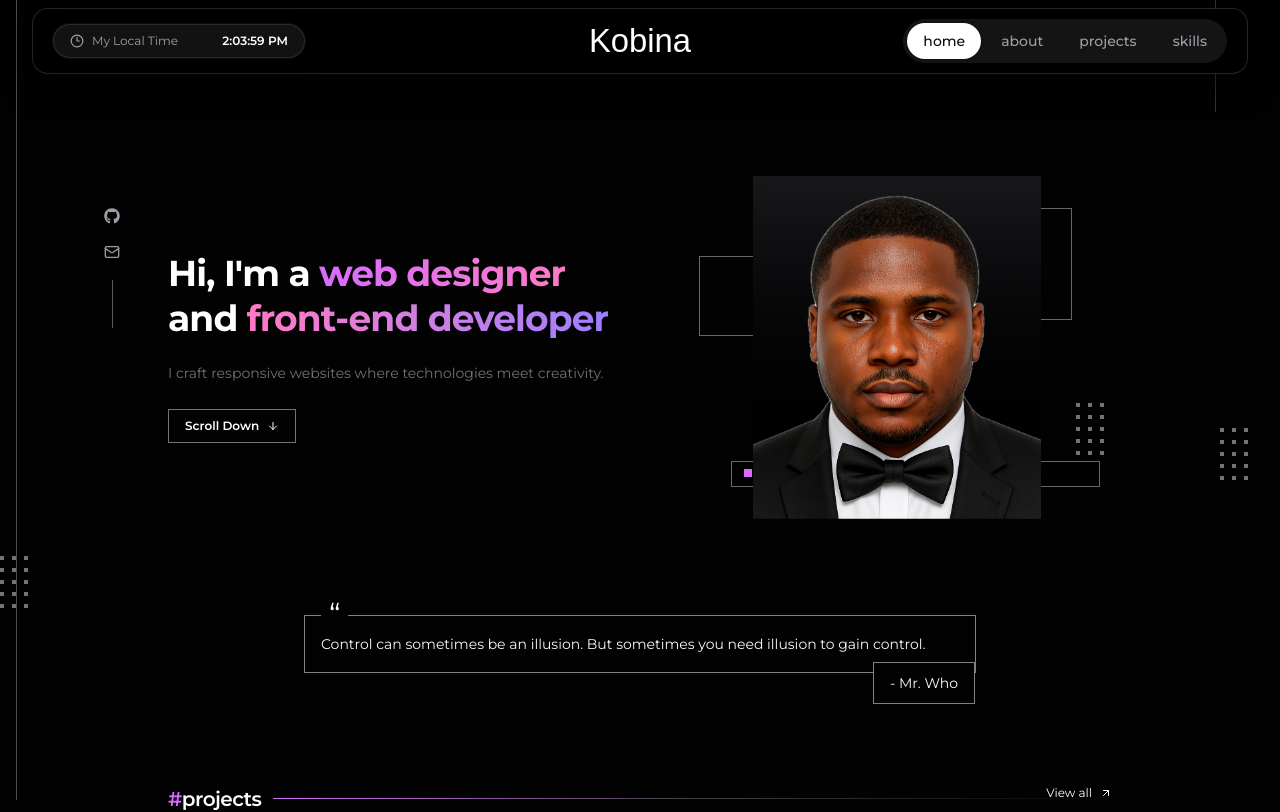
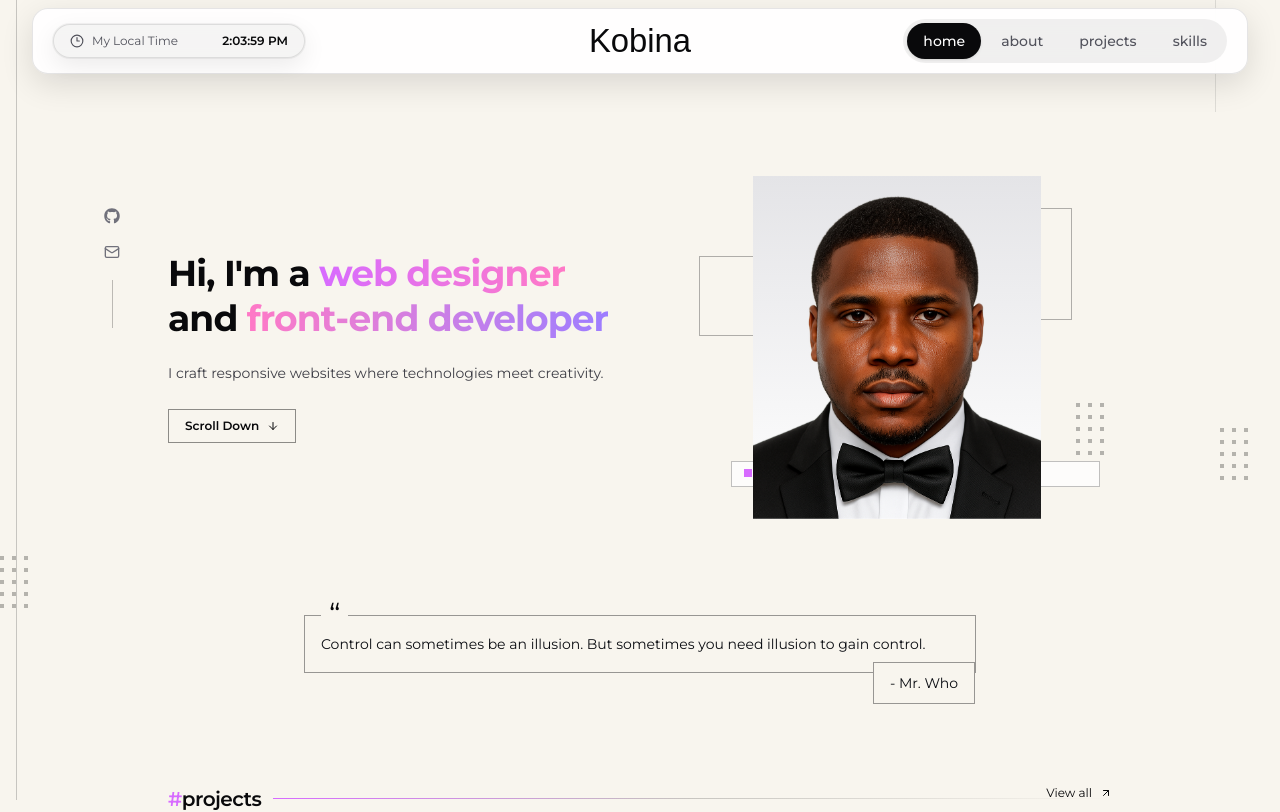
Before and after one commit to kobina2121/kobina.portfolio, a Next.js app: page / in a window 1280 px wide. Shown: the top 812 px of the page. Built offline with nearby package versions, Linux system fonts and the light colour scheme; a web font is replaced by a local one.

Commit message:
feat: support system theme mode

```diff
--- a/src/components/navbar-status-pill.tsx
+++ b/src/components/navbar-status-pill.tsx
@@ -1,12 +1,13 @@
 "use client";
 
-import { Clock3, MapPin, Moon, Sun } from "lucide-react";
+import { Clock3, Laptop, MapPin, Moon, Sun } from "lucide-react";
 import { useTheme } from "next-themes";
 import { useEffect, useState } from "react";
 
 type PillMode = "theme" | "time" | "location";
 
 const pillModes: PillMode[] = ["theme", "time", "location"];
+const themeModes = ["system", "dark", "light"] as const;
 
 const timeFormatter = new Intl.DateTimeFormat("en-US", {
   timeZone: "Africa/Accra",
@@ -17,7 +18,7 @@ const timeFormatter = new Intl.DateTimeFormat("en-US", {
 });
 
 export function NavbarStatusPill() {
-  const { resolvedTheme, setTheme } = useTheme();
+  const { resolvedTheme, setTheme, theme } = useTheme();
   const [mode, setMode] = useState<PillMode>("theme");
   const [localTime, setLocalTime] = useState("--:--:--");
 
@@ -47,11 +48,18 @@ export function NavbarStatusPill() {
   const isThemeMode = mode === "theme";
   const isTimeMode = mode === "time";
   const isLocationMode = mode === "location";
+  const selectedTheme = themeModes.includes(
+    theme as (typeof themeModes)[number],
+  )
+    ? (theme as (typeof themeModes)[number])
+    : "system";
   const isDarkTheme = resolvedTheme !== "light";
 
   const handleClick = () => {
     if (isThemeMode) {
-      setTheme(isDarkTheme ? "light" : "dark");
+      const currentIndex = themeModes.indexOf(selectedTheme);
+      const nextTheme = themeModes[(currentIndex + 1) % themeModes.length];
+      setTheme(nextTheme);
       return;
     }
 
@@ -65,12 +73,19 @@ export function NavbarStatusPill() {
       : "I'm Based In";
 
   const value = isThemeMode
-    ? isDarkTheme
+    ? selectedTheme === "system"
+      ? "System"
+      : isDarkTheme
       ? "Dark"
       : "White"
     : isTimeMode
       ? localTime
       : "Accra, GH";
+
+  const nextTheme =
+    themeModes[(themeModes.indexOf(selectedTheme) + 1) % themeModes.length];
+  const nextThemeLabel =
+    nextTheme === "system" ? "system" : nextTheme === "light" ? "white" : "dark";
 
   return (
     <button
@@ -78,9 +93,7 @@ export function NavbarStatusPill() {
       className="group hidden w-[15.75rem] items-center justify-between justify-self-start overflow-hidden rounded-full border border-zinc-950/10 bg-zinc-950/[0.04] px-4 py-2 text-xs shadow-[0_8px_24px_rgba(0,0,0,0.08)] ring-1 ring-zinc-950/5 transition hover:border-zinc-950/20 hover:bg-zinc-950/[0.07] md:flex dark:border-white/10 dark:bg-white/[0.07] dark:shadow-[0_8px_24px_rgba(0,0,0,0.25)] dark:ring-white/5 dark:hover:border-white/20 dark:hover:bg-white/[0.1]"
       aria-label={
         isThemeMode
-          ? `Current theme is ${isDarkTheme ? "dark" : "white"}. Click to switch to ${
-              isDarkTheme ? "white" : "dark"
-            } theme.`
+          ? `Current theme setting is ${value}. Click to switch to ${nextThemeLabel} theme.`
           : isTimeMode
             ? `Current local time in Accra is ${localTime}. Click to show location.`
             : "Currently based in Accra, Ghana. Click to show theme."
@@ -106,7 +119,12 @@ export function NavbarStatusPill() {
 
       <span className="flex shrink-0 items-center gap-2 font-semibold text-zinc-950 dark:text-white">
         <span>{value}</span>
-        {isThemeMode && isDarkTheme ? (
+        {isThemeMode && selectedTheme === "system" ? (
+          <Laptop
+            className="size-3.5 text-zinc-600 transition group-hover:text-zinc-950 dark:text-zinc-400 dark:group-hover:text-white"
+            aria-hidden="true"
+          />
+        ) : isThemeMode && isDarkTheme ? (
           <Moon
             className="size-3.5 text-zinc-600 transition group-hover:text-zinc-950 dark:text-zinc-400 dark:group-hover:text-white"
             aria-hidden="true"
--- a/src/components/theme-provider.tsx
+++ b/src/components/theme-provider.tsx
@@ -6,8 +6,8 @@ export function ThemeProvider({ children }: { children: React.ReactNode }) {
   return (
     <NextThemesProvider
       attribute="class"
-      defaultTheme="dark"
-      enableSystem={false}
+      defaultTheme="system"
+      enableSystem
       storageKey="kobina-theme"
     >
       {children}
```
